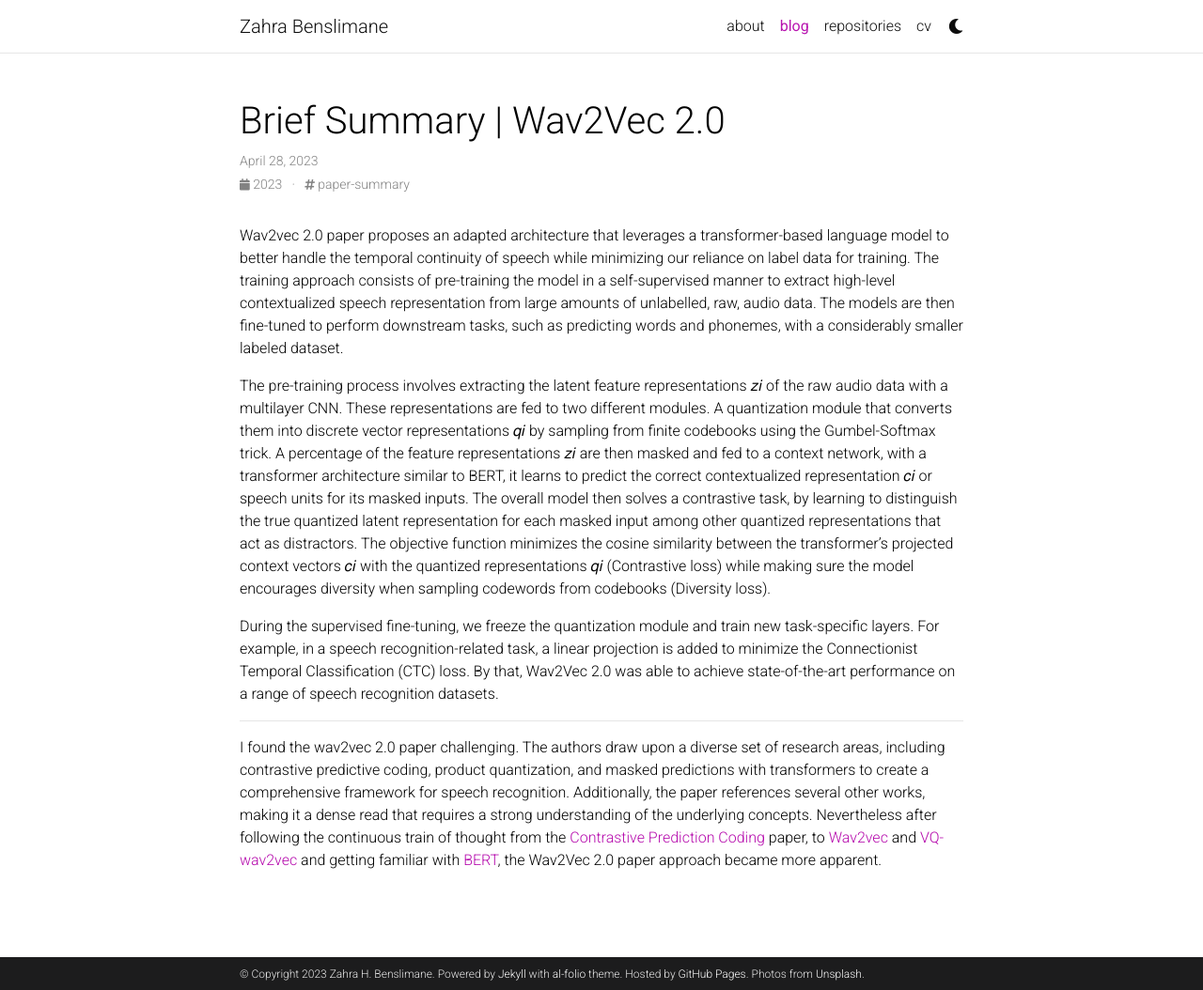
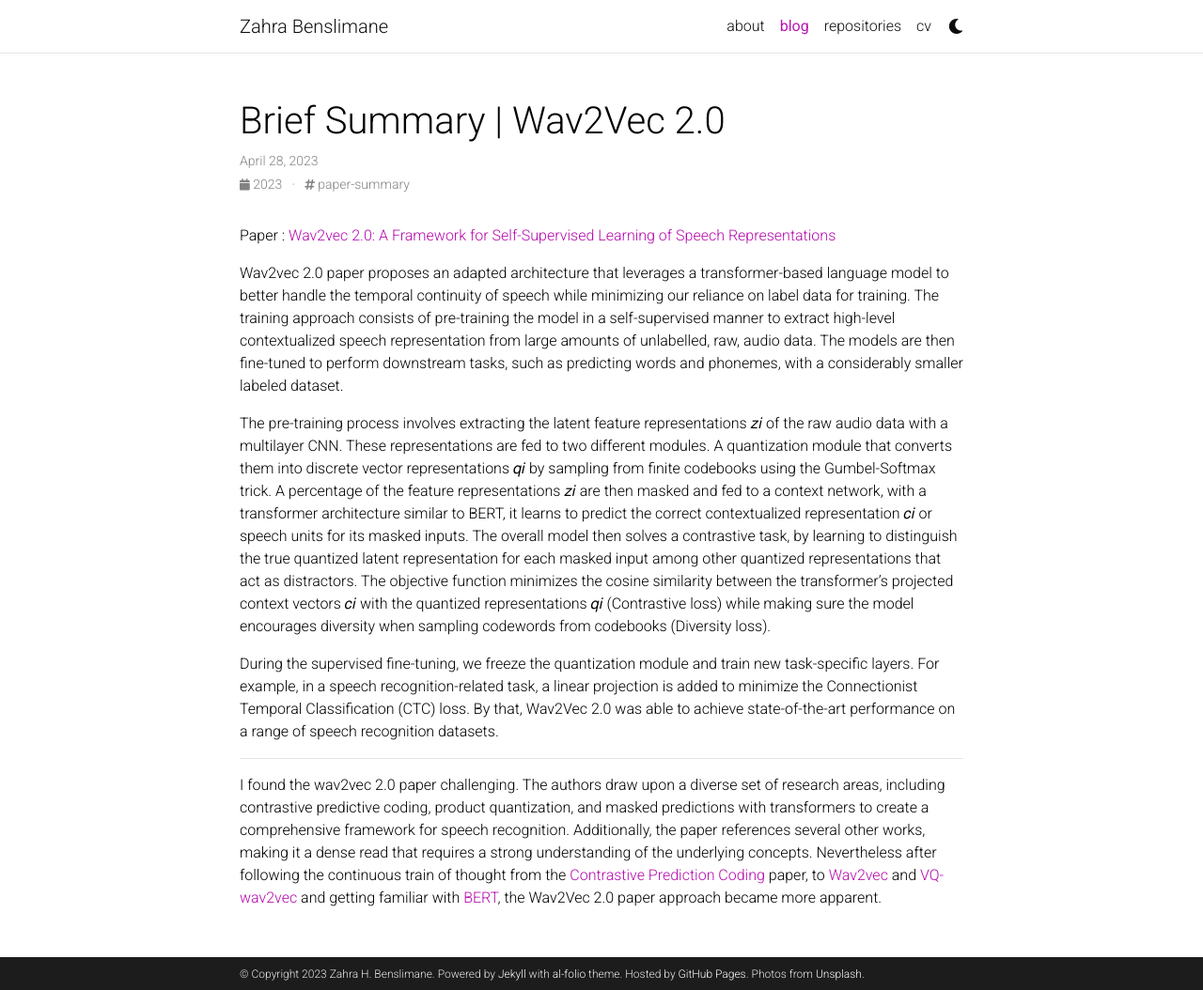
Before and after one commit to ZahraBenslimane/Portfolio, a Jekyll site: the page built from _posts/2023-04-28-WAVE2VEC2.md, in a window 1280 px wide and 1054 px high. Shown: the whole window at 94% size. Built offline with Jekyll 4.4.1, drawn with Linux system fonts in a browser that asks for light colours; comment, search, counter and statistics services are not loaded; a style sheet for code colours, icons or effects is not loaded.

Commit message:
edit blog

```diff
--- a/_posts/2023-04-28-WAVE2VEC2.md
+++ b/_posts/2023-04-28-WAVE2VEC2.md
@@ -6,6 +6,10 @@ description: This is a brief summary of the Wave2Vec 2.0
 tags: paper-summary
 related_posts: false
 ---
+
+
+Paper : <a href="https://arxiv.org/abs/2006.11477"> Wav2vec 2.0: A Framework for Self-Supervised Learning of Speech Representations
+</a>
 
 Wav2vec 2.0 paper proposes an adapted architecture that leverages a transformer-based language model to better
 handle the temporal continuity of speech while minimizing our reliance on label data for training. The training
```
Also changed, not shown: _posts/2023-04-28-KD.md (+0 -1 lines).
